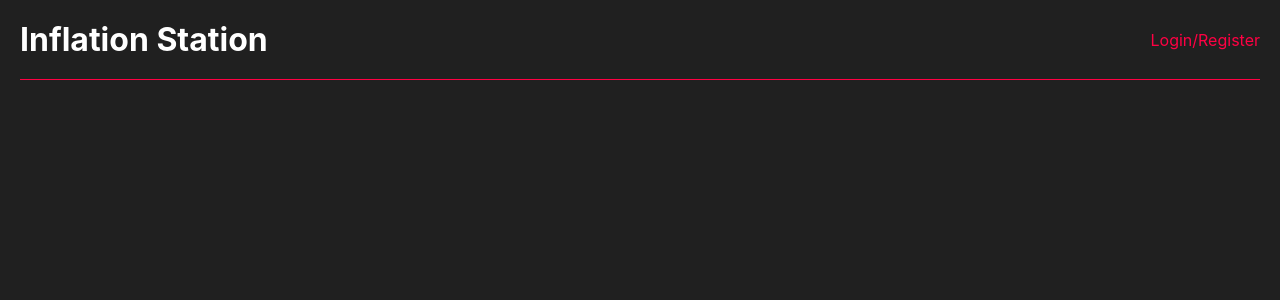
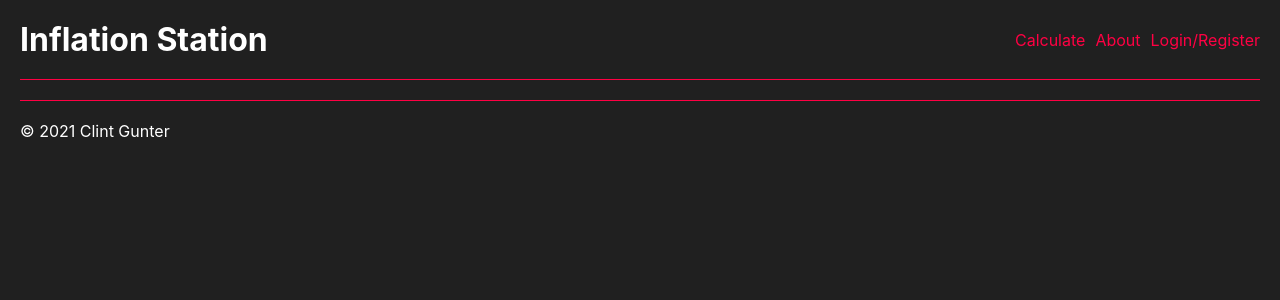
Before and after one commit to futureclint/inflation-station, a React (Create React App) app in the folder client/: page / in a window 1280 px wide. Shown: the top 300 px of the page. Built offline with nearby package versions, Linux system fonts and the light colour scheme.

Commit message:
Added footer, added logged in text to footer, changed logout button to a link

```diff
--- a/client/src/layouts/Layout.jsx
+++ b/client/src/layouts/Layout.jsx
@@ -5,21 +5,30 @@ export default function Layout(props) {
   const {currentUser, handleLogout} = props;
 
   return (
-    <div>
+    <>
       <header>
         <h1>Inflation Station</h1>
         <nav>
+          <Link to='/'>Calculate</Link>
+          <Link to='/about'>About</Link>
           { currentUser
-            ? <div>
-                <span>{currentUser.email}</span>
-                <button onClick={handleLogout}>Logout</button>
-              </div>
+            ? <Link to='/' onClick={handleLogout}>Logout</Link>
             : <Link to='/login'>Login/Register</Link>
           }
         </nav>
       </header>
       <hr />
-      {props.children}
-    </div>
+      <main>
+        {props.children}
+      </main>
+      <hr />
+      <footer>
+        <span>&copy; 2021 Clint Gunter</span>
+        { currentUser
+          ? <span>Logged in as {currentUser.email}</span>
+          : ''
+        }
+      </footer>
+    </>
   )
 }
```
